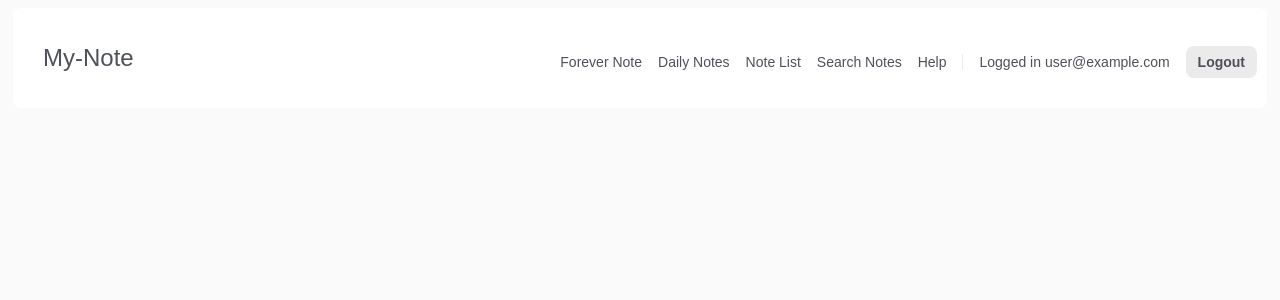
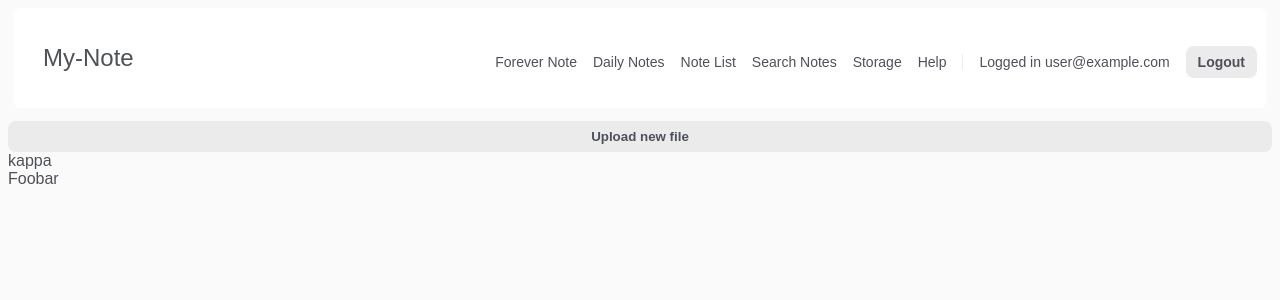
Before and after one commit to alexandresanchograca/my-note-vue, a Vue app: page /storage in a window 1280 px wide. Shown: the top 300 px of the page. Built offline with nearby package versions, Linux system fonts and the light colour scheme; no server answers; sample sign-in values are in the browser's storage; a web font is replaced by a local one.

Commit message:
added StorageView and StorageView route

```diff
--- a/src/components/Navbar.vue
+++ b/src/components/Navbar.vue
@@ -8,6 +8,7 @@
           <router-link :to="{ name: 'daily' }">Daily Notes</router-link>
           <router-link :to="{ name: 'shared' }">Note List</router-link>
           <router-link :to="{ name: 'search' }">Search Notes</router-link>
+          <router-link :to="{ name: 'storage' }">Storage</router-link>
           <router-link :to="{ name: 'chatbot' }">Help</router-link>
           <span class="user-status">Logged in {{ user.email }}</span>
           <button @click="handleLogout">Logout</button>
--- a/src/router/index.js
+++ b/src/router/index.js
@@ -10,6 +10,7 @@ import MarkdownView from "@/views/MarkdownView.vue";
 import NoteView from "@/views/NoteView.vue";
 import SearchView from "@/views/SearchView.vue";
 import ChatbotView from "@/views/ChatbotView.vue";
+import StorageView from "@/views/StorageView.vue";
 
 function isAuthed(to, from, next) {
   if (auth.currentUser) {
@@ -73,6 +74,11 @@ const routes = [
     name: "chatbot",
     component: ChatbotView,
   },
+  {
+    path: "/storage",
+    name: "storage",
+    component: StorageView,
+  },
 ];
 
 const router = createRouter({
--- /dev/null
+++ b/src/views/StorageView.vue
@@ -0,0 +1,19 @@
+<template>
+  <button @click="handleUpload">Upload new file</button>
+  <div v-for="item in storageItems" :key="item.id" class="storage-item">
+    {{ item.id }}
+  </div>
+  <div class="storage-view-component">Foobar</div>
+</template>
+
+<script setup>
+import { onMounted, ref } from "vue";
+
+const storageItems = ref([{ id: "kappa" }]);
+
+function handleUpload() {
+  console.log("Uploading file...");
+}
+</script>
+
+<style></style>
```
Also changed, not shown: 1 other file (tests, documents, lock files or other folders).
